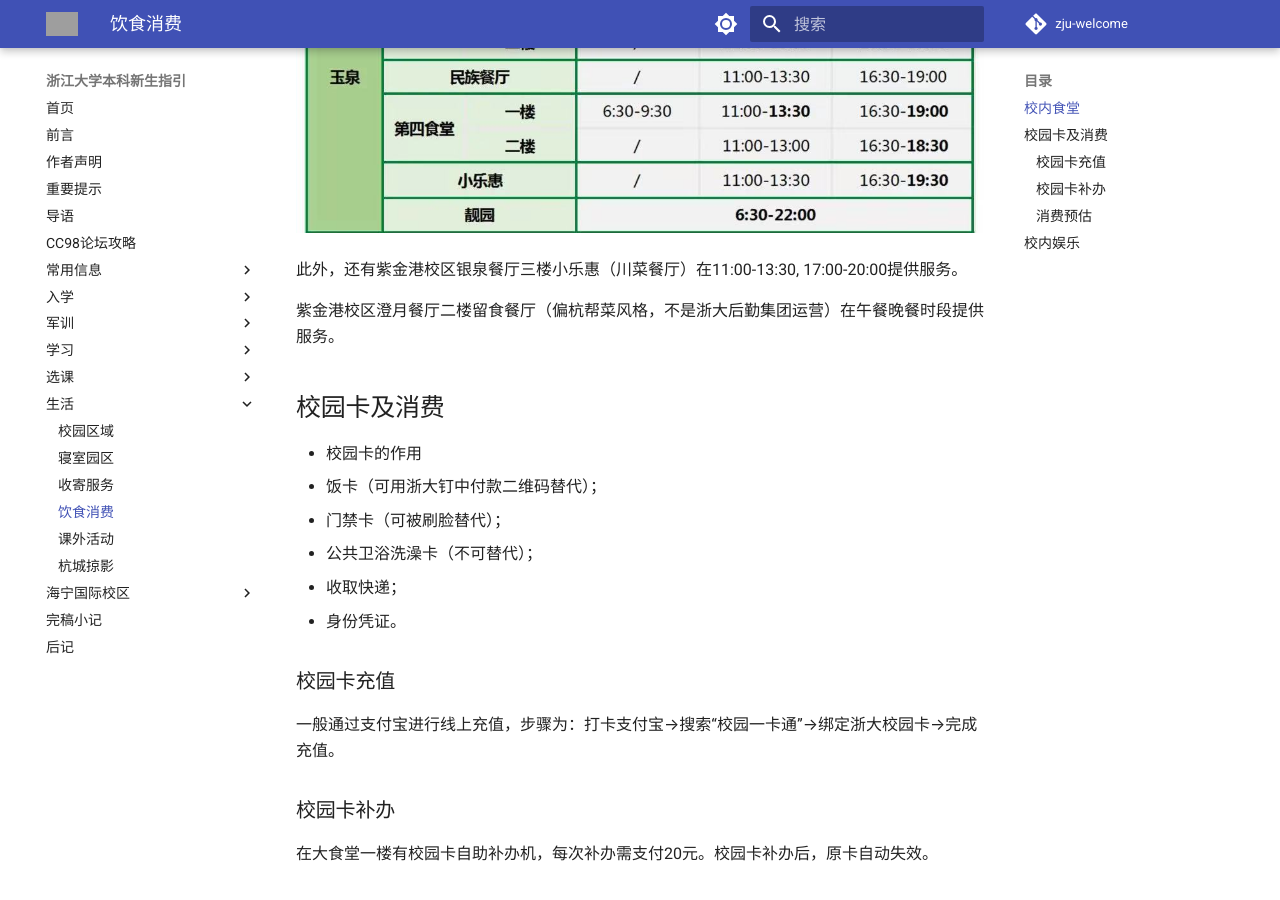
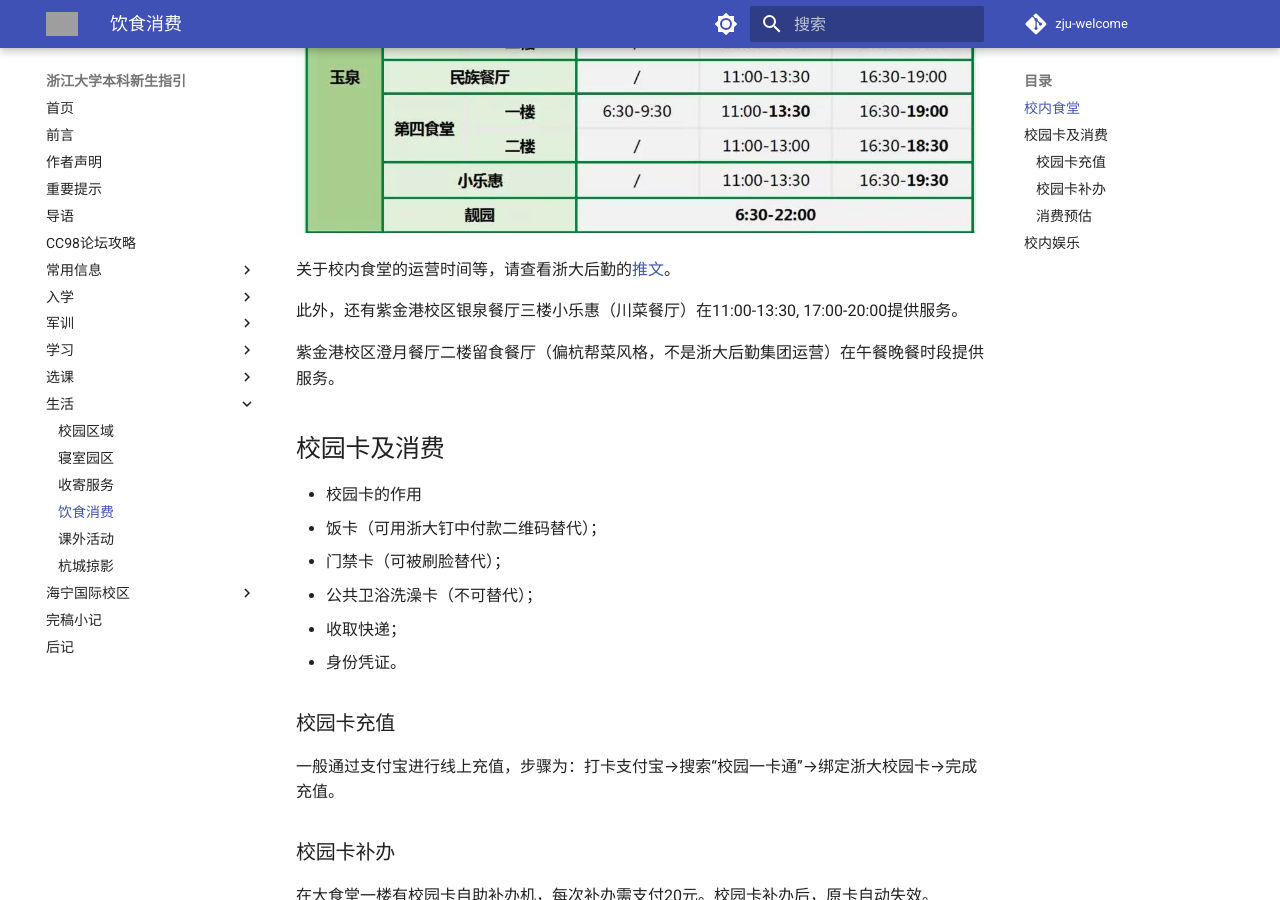
Before and after one commit to mini-full/zju-welcome, an MkDocs documentation site: the page built from docs/life/canteen.md, in a window 1280 px wide and 900 px high, scrolled down 1053 px. Built offline with MkDocs 1.6.1 and Material for MkDocs 9.7.7, drawn with Linux system fonts in a browser that asks for light colours; comment, search, counter and statistics services are not loaded; grey boxes are pictures that could not be loaded.

Commit message:
加入食堂运营时间

```diff
--- a/docs/life/canteen.md
+++ b/docs/life/canteen.md
@@ -3,6 +3,8 @@
 ## 校内食堂
 
 ![Alt text](../assets/canteen.jpg)
+
+关于校内食堂的运营时间等，请查看浙大后勤的[推文](https://mp.weixin.qq.com/s/T-2XPmh5olohjkS7EZJa-Q)。
 
 此外，还有紫金港校区银泉餐厅三楼小乐惠（川菜餐厅）在11:00-13:30, 17:00-20:00提供服务。
 
```
